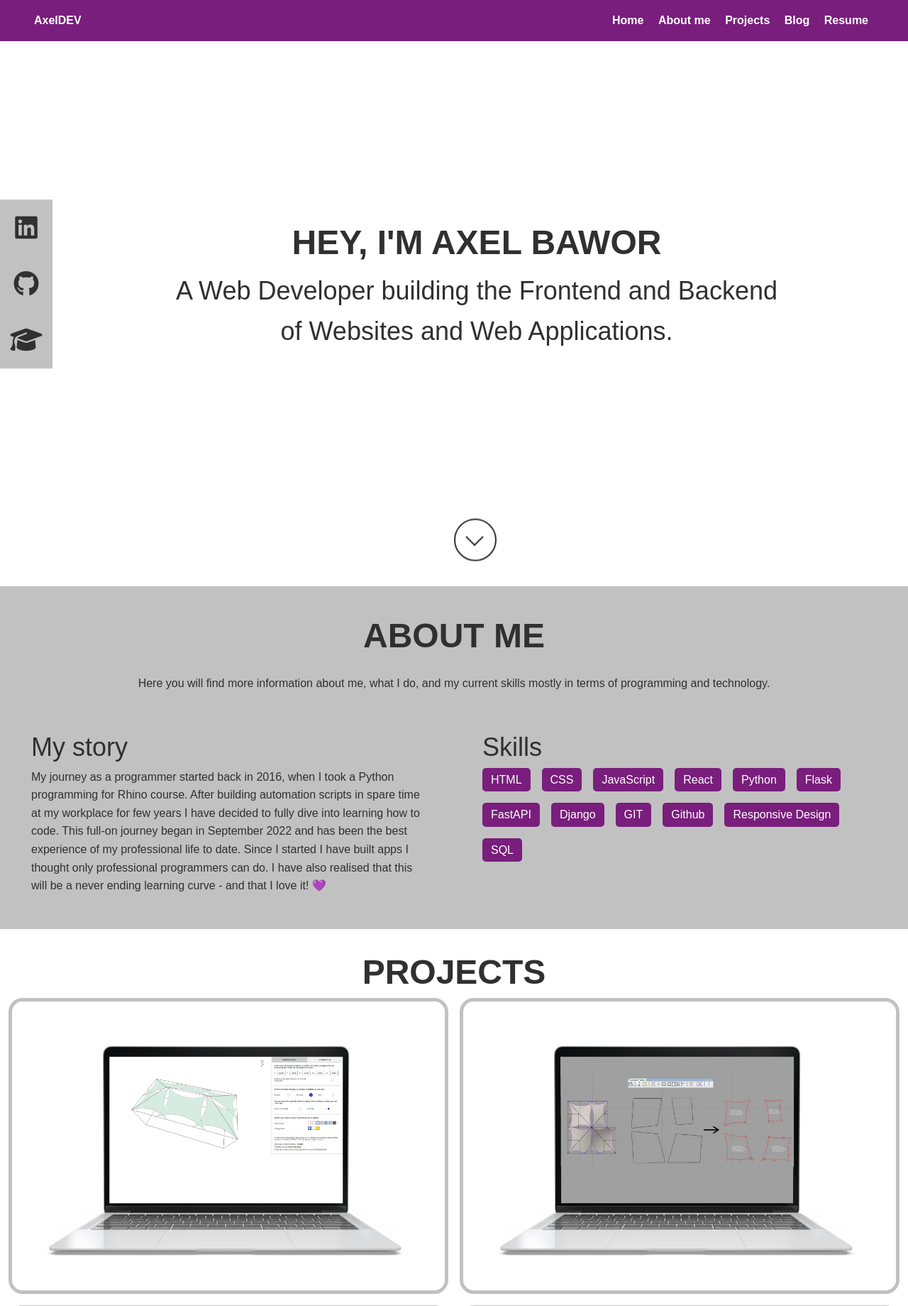
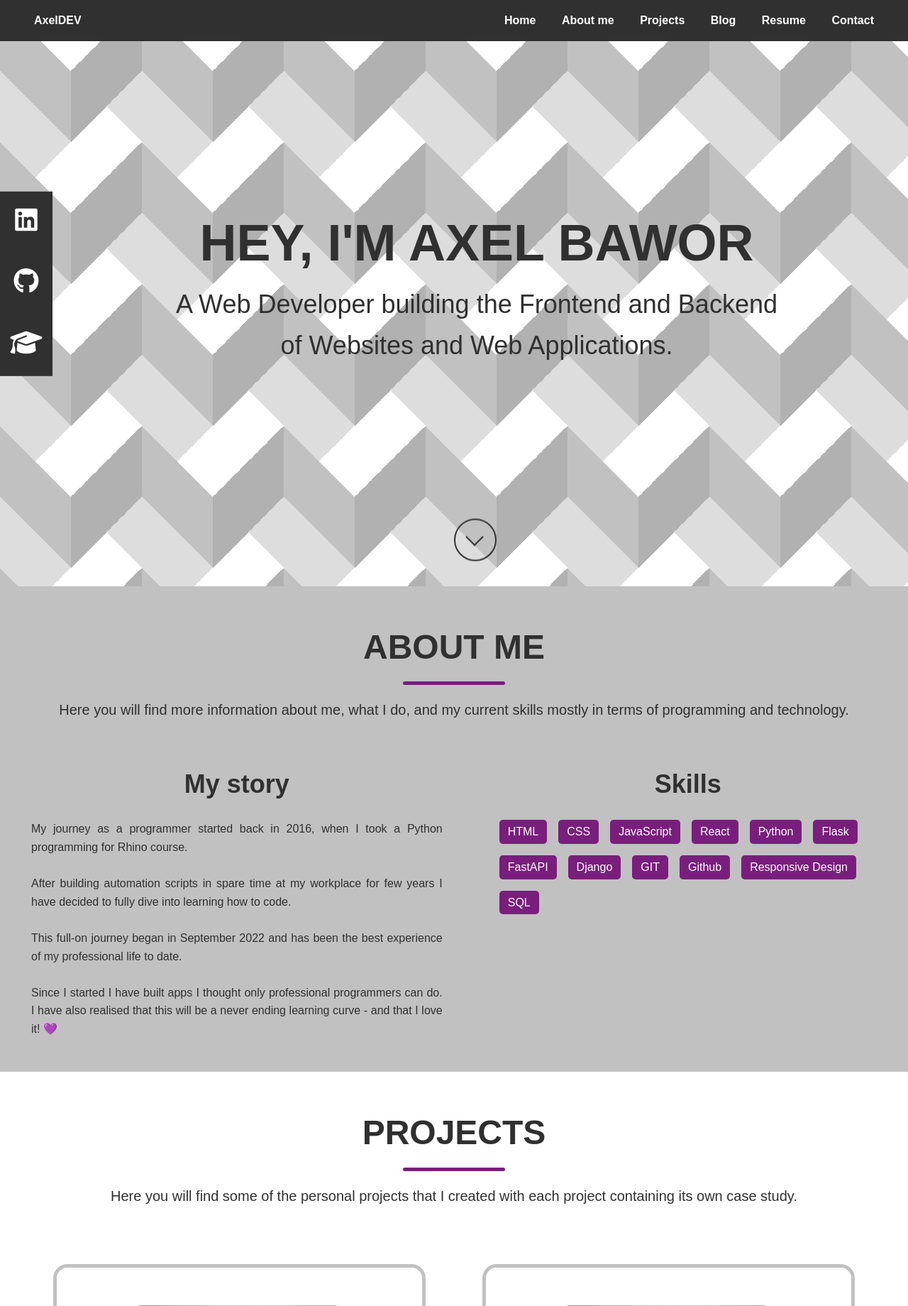
Before and after one commit to abawor/django_portfolio_website, a Django app: page / in a window 1280 px wide. Shown: the top 1840 px of the page at 71% size. Run offline with Django 3.2, Linux system fonts and the light colour scheme; some libraries are stand-ins or nearby versions.

Commit message:
Added ::after decoration bars and changed colour scheme.

```diff
--- a/blog/static/css/base.css
+++ b/blog/static/css/base.css
@@ -14,7 +14,6 @@
     --clr-light: #fff;
     --clr-medium: #c2c1c1;
     --clr-dark: #303030;
-    --clr-accent: #ffee00;
     --clr-main: #791e7c;
 
     --fs-h1: 2rem;
@@ -24,6 +23,13 @@
 
     --bs: 0.25em 0.25em 0.75em rgba(0,0,0,.25),
           0.125em 0.125em 0.25em rgba(0,0,0,.15);
+
+    --s: 125px;
+
+    --c1: #fff;
+    --c4: #c2c1c1;
+    --c2: #b1b1b1;
+    --c3: #dddddd;
 }
 
 @media (min-width: 800px) {
@@ -32,6 +38,8 @@
         --fs-h2: 2.25rem;
         --fs-h3: 1.25rem;
         --fs-body: 1rem;
+
+        --s: 200px;
     }
 }
 
@@ -42,7 +50,12 @@
 }
 
 body {
-    background: var(--clr-light);
+    background:
+    conic-gradient(from  45deg at 75% 75%, var(--c3) 90deg,var(--c1) 0 180deg,#0000 0),
+    conic-gradient(from -45deg at 25% 25%, var(--c3) 90deg,#0000 0),
+    conic-gradient(from -45deg at 50% 100%,#0000 180deg,var(--c3) 0),
+    conic-gradient(from -45deg,var(--c1) 90deg, var(--c2) 0 225deg,var(--c4) 0);
+    background-size: var(--s) var(--s); /* control the size here */
     color: var(--clr-dark);
     margin: 0;
     font-family: var(--ff-primary);
@@ -54,10 +67,11 @@
 i {
     text-decoration: none;
     cursor: pointer;
+    overflow: hidden;
 }
 
 section {
-    padding: 2em 0;
+    padding: 3em 0;
 }
 
 .section_title {
@@ -66,8 +80,22 @@
     font-weight: bold;
 }
 
+.section_title::after {
+    content: '';
+    position: relative;
+    display: block;
+    height: 5px;
+    width: 3em;
+    background: var(--clr-main);
+    left: 50%;
+    transform: translateX(-50%);
+    border-radius: 5px;
+    margin: 0.2em 0 0.4em;
+}
+
 .section_subtitle {
-    font-size: var(--fs-h2);
+    font-size: var(--fs-h3);
+    text-align: center;
 }
 
 .container {
@@ -78,7 +106,7 @@
 /* Header */
 
 .header {
-    background-color: var(--clr-main);
+    background-color: var(--clr-dark);
     padding: 1em;
     font-weight: bold;
     position: sticky;
@@ -98,20 +126,36 @@
     color: var(--clr-light);
 }
 
+.nav-bar a:hover {
+    color: var(--clr-main);
+}
+
 .nav_bar_links a {
-    margin: auto 0.5em;
+    margin-left: 2em;
+}
+
+.hamburger {
+    display: none;
 }
 
 /* Intro */
 
 .intro {
-    background-color: var(--clr-light);
     display: block;
     height: calc(100vh - 2em);
+    text-align: center;
+}
+
+.intro_title {
+    font-size: calc(var(--fs-h1) * 1.5);
+    font-weight: bold;
+}
+
+.intro_subtitle {
+    font-size: var(--fs-h2);
 }
 
 .intro-text {
-    text-align: center;
     position: absolute;
     top: 50%;
     left: 50%;
@@ -129,14 +173,12 @@
     display: flex;
     flex-direction: column;
     top: 50%;
-    background-color: var(--clr-medium);
+    background-color: var(--clr-dark);
     transform: translateY(-50%);
 }
 
 .intro_social i {
     padding: 1.5em 1em;
-    color: var(--clr-light);
-    transition: color 0.5s;
 }
 
 .intro_social .fa-brands,
@@ -145,14 +187,15 @@
     padding: 0.6em 0.4em;
     width: 100%;
     text-align: center;
-    color: var(--clr-dark);
-    transition: background-color 0.5s;
+    color: var(--clr-light);
+    transition: background-color 0.5s, scale 0.5s;
+
 }
 
 .intro_social .fa-brands:hover,
 .intro_social .fa-solid:hover {
-    color: var(--clr-accent);
     background-color: var(--clr-main);
+    scale: 1.2;
 }
 
 .scroll_down {
@@ -189,6 +232,8 @@
     }
 }
 
+
+
 /* About me */
 
 .about-me {
@@ -197,7 +242,7 @@
 }
 
 .about-me-desc {
-    margin: 1em 2em 3em;
+    margin: 0em 2em 3em;
     text-align: center;
 }
 
@@ -205,6 +250,7 @@
     margin: auto 2em;
     display: flex;
     gap: 5em;
+    text-align: justify;
 }
 
 @media (max-width: 800px) {
@@ -213,9 +259,11 @@
     }
 }
 
-.about-me-my-story,
-.about-me-skills {
-    flex: 1;
+.section_subtitle.my-story,
+.section_subtitle.skills {
+    margin-bottom: 0.6em;
+    font-size: var(--fs-h2);
+    font-weight: var(--fw-bold);
 }
 
 .skills-list {
@@ -245,8 +293,9 @@
 .portfolio_items {
     display: grid;
     grid-template-columns: 1fr 1fr;
-    width: 100%;
-    gap: 1em;
+    width: 90%;
+    gap: 5em;
+    margin: 5em auto;
 }
 
 @media (max-width: 800px) {
@@ -378,6 +427,12 @@
     padding: 2em 0;
 }
 
+@media (max-width: 1064px) {
+    .footer_container {
+        margin: auto 2em;
+    }
+}
+
 .footer_my_name,
 .footer_social_title {
     font-size: var(--fs-h3);
@@ -388,8 +443,12 @@
     font-size: var(--fs-body);
 }
 
+.footer_social {
+    text-align: end;
+}
+
 .footer_social_links i {
     color: var(--clr-light);
     font-size: 1.2em;
-    margin-right: 1em;
+    margin: 0.5em 0 0.5em 1em;
 }
--- a/blog/templates/webapp/base.html
+++ b/blog/templates/webapp/base.html
@@ -21,6 +21,7 @@
           <a href="#projects">Projects</a>
           <a href="{% url 'blog' %}">Blog</a>
           <a href="{% url 'resume' %}">Resume</a>
+          <a href="#contact">Contact</a>
         </div>
       </nav>
     </header>
@@ -28,8 +29,8 @@
     <!-- Intro -->
     <section class="intro" id="intro">
       <div class="intro-text">
-        <div class="section_title">HEY, I'M AXEL BAWOR</div>
-        <div class="section_subtitle">
+        <div class="intro_title">HEY, I'M AXEL BAWOR</div>
+        <div class="intro_subtitle">
           A Web Developer building the Frontend and Backend <br>
           of Websites and Web Applications.
       </div>
@@ -52,27 +53,27 @@
     <section class="about-me" id="about-me">
       <div class="container">
         <div class="section_title">ABOUT ME</div>
-        <p class="about-me-desc">
+        <div class="section_subtitle about-me-desc">
           Here you will find more information about me, what I do, and my current skills
           mostly in terms of programming and technology.
-        </p>
+        </div>
         <div class="about-me-columns">
           <div class="about-me-my-story">
             <div class="section_subtitle my-story">My story</div>
-            <p>
+            <div>
               My journey as a programmer started back in 2016, when I took a Python programming
               for Rhino course.
-
+              <br><br>
               After building automation scripts in spare time at my workplace for few years I
               have decided to fully dive into learning how to code.
-
+              <br><br>
               This full-on journey began in September 2022 and has been the best experience of
               my professional life to date.
-
+              <br><br>
               Since I started I have built apps I thought only professional programmers can do.
               I have also realised that this will be a never ending learning curve - and that
               I love it! 💜
-            </p>
+            </div>
           </div>
           <div class="about-me-skills">
             <div class="section_subtitle skills">Skills</div>
@@ -99,7 +100,11 @@
     <!-- Projects -->
     <section class="projects" id="projects">
       <div class="container">
-        <h1 class="section_title">PROJECTS</h1>
+        <div class="section_title">PROJECTS</div>
+        <div class="section_subtitle">
+        Here you will find some of the personal projects that I created with
+        each project containing its own case study.
+        </div>
         <div class="portfolio_items">
           <a class="portfolio_item" href="#project">
             <div class="hidden_text">
@@ -179,8 +184,8 @@
             AXEL BAWOR
           </div>
           <div class="footer_my_profile">
-            A Web Developer building the<br>
-            Frontend and Backend <br>
+            A Web Developer building the
+            Frontend<br> and Backend
             of Websites and Web Applications.
           </div>
         </div>
```
